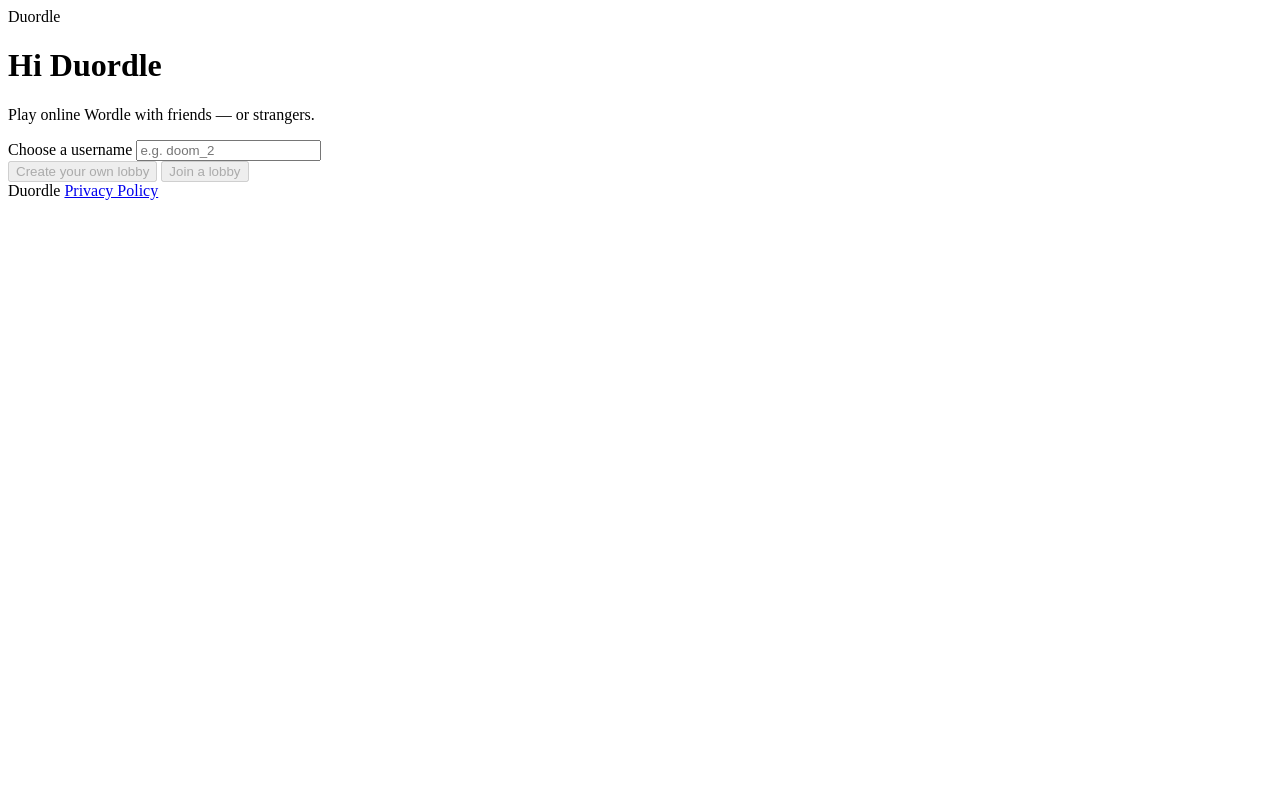
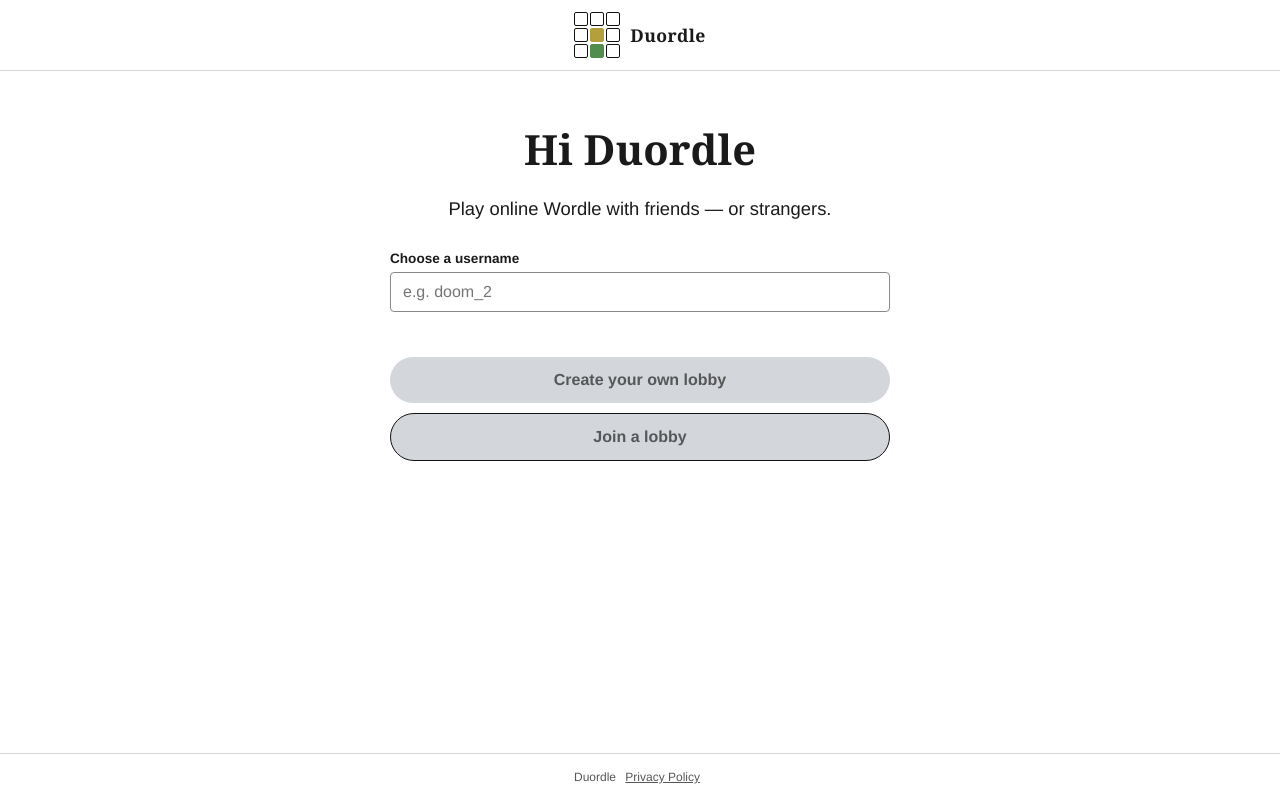
Before and after one commit to tokhymuhammadpy-lgtm/duordle, a website: page index.html in a window 1280 px wide. Drawn offline with Linux system fonts and the light colour scheme; files that its build step writes are made by us from their sources; the site is published under a folder, as on GitHub Pages, so addresses that start at the root find nothing.

Commit message:
Update index.html

```diff
--- a/index.html
+++ b/index.html
@@ -10,8 +10,8 @@
   <meta property="og:description" content="Create or join a lobby and race your friends to guess the word." />
   <meta property="og:image" content="/assets/social-share.png" />
   <meta property="og:type" content="website" />
-  <link rel="icon" href="/assets/favicon.svg" type="image/svg+xml" />
-  <link rel="stylesheet" href="/styles/main.css" />
+  <link rel="icon" href="public/assets/favicon.svg" type="image/svg+xml" />
+  <link rel="stylesheet" href="public/styles/main.css" />
   <script type="application/ld+json">
   {
     "@context": "https://schema.org",
@@ -51,9 +51,9 @@
 
   <footer class="site-footer">
     <span>Duordle</span>
-    <a href="/privacy-policy.html">Privacy Policy</a>
+    <a href="public/privacy-policy.html">Privacy Policy</a>
   </footer>
 
-  <script src="/scripts/main.js"></script>
+  <script src="public/scripts/main.js"></script>
 </body>
 </html>
```
